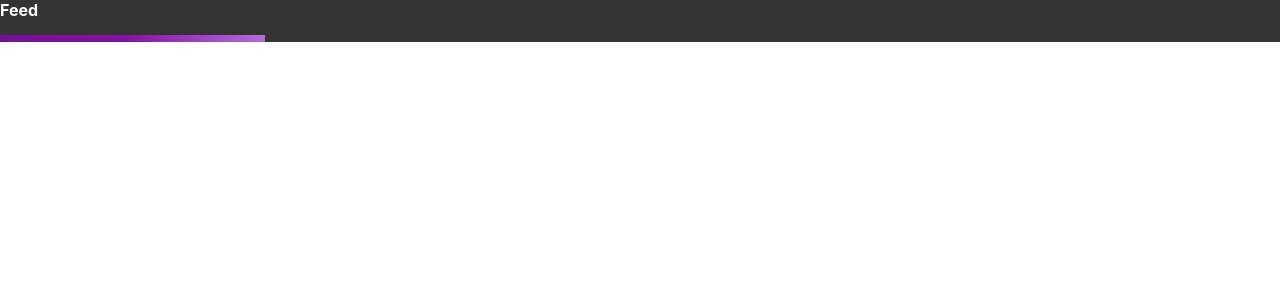
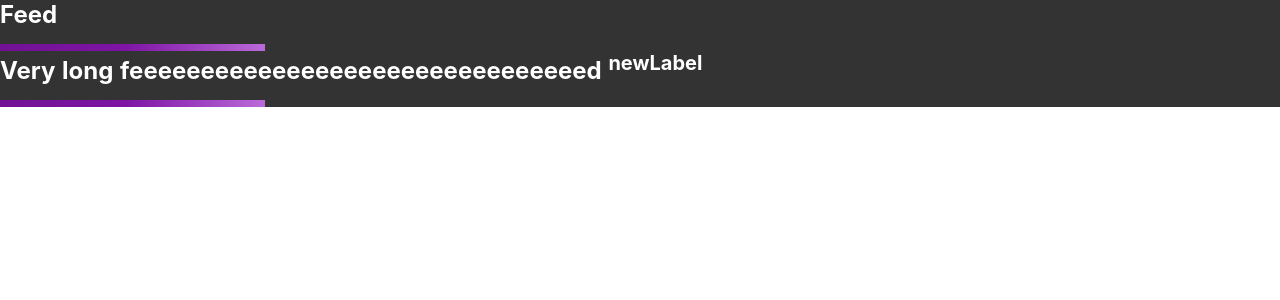
Before and after one commit to llChimerall/nuxttest, a Nuxt app: page / in a window 1280 px wide. Shown: the top 300 px of the page. Built offline with nearby package versions, Linux system fonts and the light colour scheme.

Commit message:
add NEW label to title

```diff
--- a/components/Title.vue
+++ b/components/Title.vue
@@ -1,17 +1,18 @@
 <template>
-    <h2 class="title">{{ text }}</h2>
+    <h2 class="title">{{ text }}
+      <sup v-if="newLabel">newLabel</sup>
+    </h2>
 </template>
 
 <script>
 	export default {
-		props: ['text']
+		props: ['text', 'newLabel']
 	}
 </script>
 
 <style scoped>
   .title {
    color: white;
-   font-size: 1em;
   }
 
   .title:after {
--- a/pages/index.vue
+++ b/pages/index.vue
@@ -1,6 +1,7 @@
 <template>
   <div class="container">
     <Title text="Feed" />
+    <Title text="Very long feeeeeeeeeeeeeeeeeeeeeeeeeeeeeeeed" :newLabel="true"/>
   </div>
 </template>
 
```
